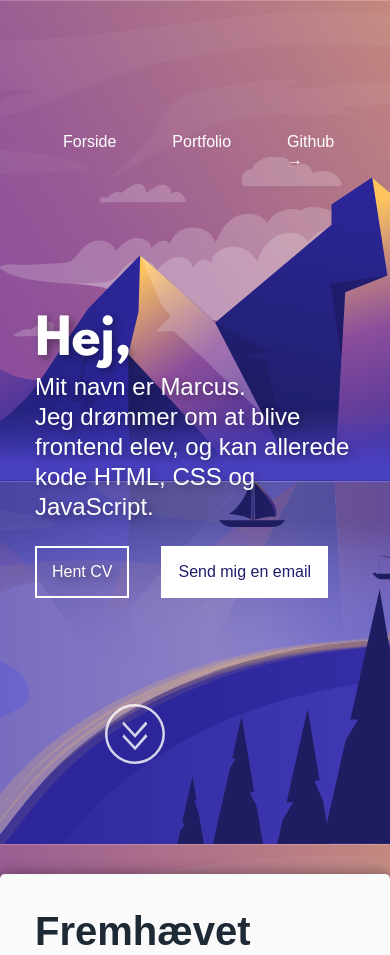
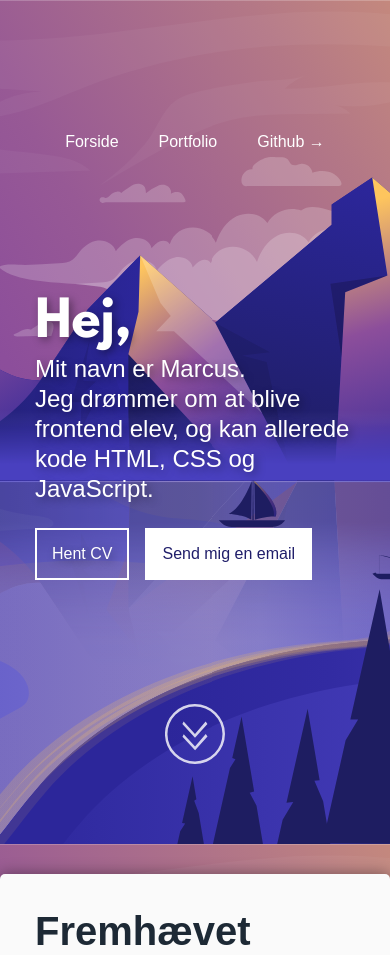
Before and after one commit to marcusklausen/my-portfolio, a PHP site: page / in a window 390 px wide. Shown: the top 955 px of the page. Run offline with PHP 8.4, Linux system fonts and the light colour scheme; some web fonts are replaced.

Commit message:
fixed responsive layouts for mobile

```diff
--- a/css/style.css
+++ b/css/style.css
@@ -92,7 +92,7 @@ nav ul a {
     text-decoration: none;
     color: white;
     padding: 15px;
-    margin: 0 1em;
+    margin: 0 1em 0 0;
     font-size: 1em;
 }
 
@@ -169,7 +169,7 @@ nav ul a:last-child {
     height: 60px;
     position: absolute;
     bottom:50px;
-    right:50%;
+    left:50%;
     opacity: 0.8;
     transform: translate(-50%, -50%);
 }
@@ -718,14 +718,20 @@ footer section {
         padding-top:15px;
     }
 
+    #tagline h1 {
+        font-size: 3em;
+    }
+
+    #tagline h2 {
+        font-size: 1.5em;
+    }
+
     .icon.cover-icon {
         width: 40px;
         height: 40px;
         position: absolute;
         bottom:50px;
-        left:none;
-        right:20px !important;
-
+        left:90%;
         opacity: 0.8;
         transform: translate(-50%, -20%);
     }
@@ -747,6 +753,12 @@ footer section {
         padding: 0;
     }
 
+    header .main-navigation {
+        display:flex;
+        justify-content: center;
+        width:100%;
+    }
+
     .vertical-center {
         top:40%;
     }
```
